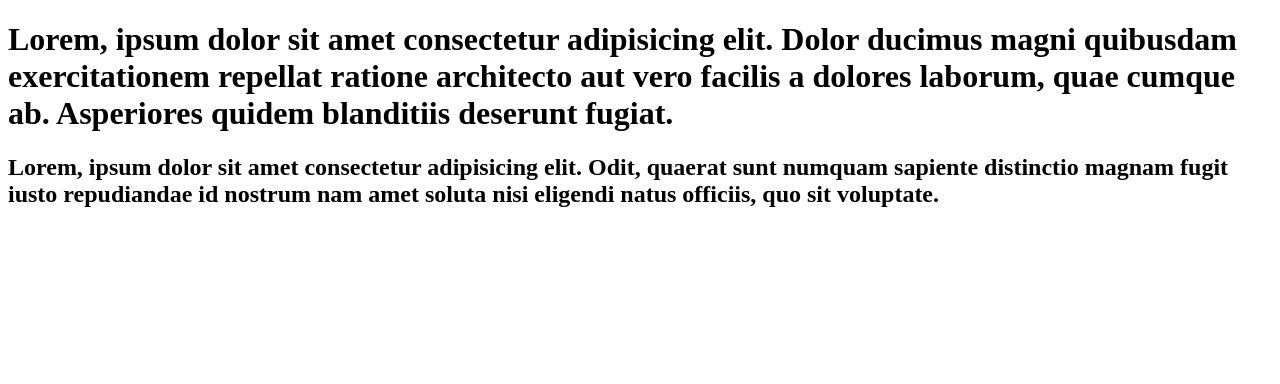
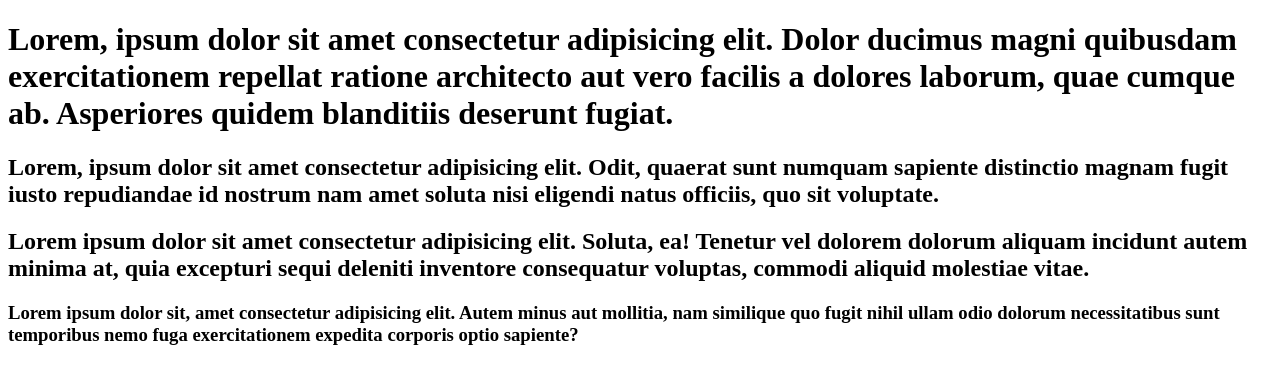
Before and after one commit to Aniket511/git_learn, a plain HTML site: page index.html in a window 1280 px wide. Drawn offline with Linux system fonts and the light colour scheme.

Commit message:
added para

```diff
--- a/index.html
+++ b/index.html
@@ -12,5 +12,11 @@
     <h2>
         Lorem, ipsum dolor sit amet consectetur adipisicing elit. Odit, quaerat sunt numquam sapiente distinctio magnam fugit iusto repudiandae id nostrum nam amet soluta nisi eligendi natus officiis, quo sit voluptate.
     </h2>
+    <h2>
+        Lorem ipsum dolor sit amet consectetur adipisicing elit. Soluta, ea! Tenetur vel dolorem dolorum aliquam incidunt autem minima at, quia excepturi sequi deleniti inventore consequatur voluptas, commodi aliquid molestiae vitae.
+    </h2>
+    <h3>
+        Lorem ipsum dolor sit, amet consectetur adipisicing elit. Autem minus aut mollitia, nam similique quo fugit nihil ullam odio dolorum necessitatibus sunt temporibus nemo fuga exercitationem expedita corporis optio sapiente?
+    </h3>
 </body>
 </html>
```
